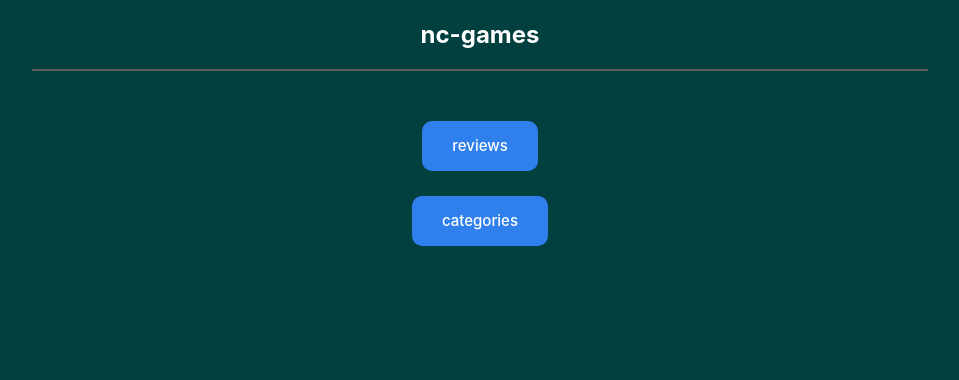
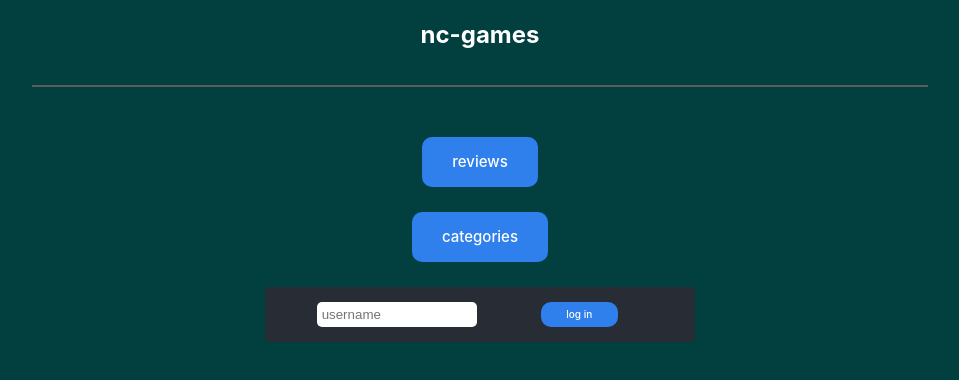
Before and after one commit to alxjnr/nc-games, a React (Create React App) app: page / in a window 1280 px wide. Shown: the top 380 px of the page, without its empty margins (160-1119 px from the left). Built offline with nearby package versions, Linux system fonts and the light colour scheme.

Commit message:
add functionality for deleting comments

```diff
--- a/src/App.css
+++ b/src/App.css
@@ -2,7 +2,7 @@
   text-align: center;
 }
 
-.App-logo {
+/* .App-logo {
   height: 40vmin;
   pointer-events: none;
 }
@@ -11,9 +11,9 @@
   .App-logo {
     animation: App-logo-spin infinite 20s linear;
   }
-}
+} */
 
-.App-header {
+/* .App-header {
   background-color: #282c34;
   min-height: 100vh;
   display: flex;
@@ -22,7 +22,7 @@
   justify-content: center;
   font-size: calc(10px + 2vmin);
   color: white;
-}
+} */
 
 .App-link {
   color: #61dafb;
@@ -43,15 +43,58 @@ body {
 }
 
 .header-section {
+  /* display: flex;
+  justify-content: space-evenly;
+  flex-wrap: nowrap; */
   border-bottom: solid rgb(92, 92, 92) 2px;
   width: 70vw;
   margin: auto;
+}
+
+.header-section h1 {
+  display: inline-block;
+}
+
+.header-section h6 {
+  display: inline-block;
+  margin-left: 10vw;
+}
+
+.user-panel {
+  border: solid black 2px;
+  position: relative;
+  display: inline-block;
 }
 
 .home-section {
   display: block;
   margin: auto;
   margin-top: 25px;
+}
+
+.log-in-form {
+  width: 70vw;
+  max-width: 400px;
+  margin: auto;
+  margin-top: 25px;
+  padding: 15px;
+  background-color: #282c34;
+  border-radius: 5px;
+}
+
+.log-in-form input {
+  border: white;
+  width: 150px;
+  border-radius: 5px;
+  padding: 5px;
+}
+
+.log-in-form button {
+  padding: 5px 2vw 5px 2vw;
+  height: 25px;
+  font-size: x-small;
+  margin-left: 5vw;
+  margin-right: 2vw;
 }
 
 .home-section button {
@@ -147,6 +190,14 @@ body {
   margin-top: 25px;
   margin-bottom: 25px;
   text-align: left;
+}
+
+.comment-section button {
+  padding: 5px 2vw 5px 2vw;
+  height: 30px;
+  font-size: xx-small;
+  margin-right: 2vw;
+  background-color: #11407e;
 }
 
 .review-button-container {
--- a/src/App.js
+++ b/src/App.js
@@ -6,15 +6,25 @@ import ListOfReviews from "./components/ListOfReviews";
 import ViewReview from "./components/ViewReview";
 import ListOfCategories from "./components/ListOfCategories";
 import ViewCategory from "./components/ViewCategory";
+import { useState } from "react";
 
 function App() {
+  const [user, setUser] = useState("");
+  const [isLoggedIn, setIsLoggedIn] = useState(false);
+
   return (
     <div className="App">
-      <Header />
+      <Header user={user} isLoggedIn={isLoggedIn} />
       <Routes>
-        <Route path="/" element={<Home />} />
+        <Route
+          path="/"
+          element={<Home setUser={setUser} setIsLoggedIn={setIsLoggedIn} />}
+        />
         <Route path="/reviews" element={<ListOfReviews />} />
-        <Route path="/reviews/:review_id" element={<ViewReview />} />
+        <Route
+          path="/reviews/:review_id"
+          element={<ViewReview user={user} />}
+        />
         <Route path="/categories" element={<ListOfCategories />} />
         <Route path="/categories/:category_name" element={<ViewCategory />} />
       </Routes>
--- a/src/api.js
+++ b/src/api.js
@@ -94,3 +94,16 @@ export const getReviewsByCategory = (category, sort_by, order) => {
     return data;
   });
 };
+
+export const getUser = (username) => {
+  return gamesApi.get(`/users`).then(({ data }) => {
+    const filteredUsers = data.users.filter((user) => {
+      return user.username === username;
+    });
+    return filteredUsers;
+  });
+};
+
+export const deleteComment = (comment_id) => {
+  return gamesApi.delete(`comments/${comment_id}`);
+};
--- a/src/components/Header.jsx
+++ b/src/components/Header.jsx
@@ -1,6 +1,6 @@
 import { useNavigate } from "react-router-dom";
 
-const Header = () => {
+const Header = ({ user, isLoggedIn }) => {
   const navigateToHome = () => {
     navigate("/");
   };
@@ -8,6 +8,7 @@ const Header = () => {
   return (
     <section className="header-section">
       <h1 onClick={navigateToHome}>nc-games</h1>
+      {isLoggedIn ? <h6>{user}</h6> : <p></p>}
     </section>
   );
 };
--- a/src/components/Home.jsx
+++ b/src/components/Home.jsx
@@ -1,6 +1,7 @@
 import { useNavigate } from "react-router-dom";
+import LogIn from "./LogIn";
 
-const Home = () => {
+const Home = ({ setUser, setIsLoggedIn }) => {
   const navigate = useNavigate();
 
   const navigateToReviews = () => {
@@ -12,10 +13,13 @@ const Home = () => {
   };
 
   return (
-    <section className="home-section">
-      <button onClick={navigateToReviews}>reviews</button>
-      <br></br>
-      <button onClick={navigateToCategories}>categories</button>
+    <section>
+      <section className="home-section">
+        <button onClick={navigateToReviews}>reviews</button>
+        <br></br>
+        <button onClick={navigateToCategories}>categories</button>
+      </section>
+      <LogIn setUser={setUser} setIsLoggedIn={setIsLoggedIn} />
     </section>
   );
 };
--- /dev/null
+++ b/src/components/LogIn.jsx
@@ -0,0 +1,36 @@
+import { useState } from "react";
+import { getUser } from "../api";
+
+const LogIn = ({ setUser, setIsLoggedIn }) => {
+  const [username, setUsername] = useState("");
+  const [userError, setUserError] = useState(false);
+
+  const handleSubmit = (event) => {
+    event.preventDefault();
+    getUser(username).then((data) => {
+      if (!data.length) {
+        setUserError(true);
+      } else {
+        setUserError(false);
+        setUser(username);
+        setIsLoggedIn(true);
+        setUsername("");
+      }
+    });
+  };
+  return (
+    <form className="log-in-form" onSubmit={handleSubmit}>
+      <input
+        placeholder="username"
+        value={username}
+        onChange={(event) => {
+          setUsername(event.target.value);
+        }}
+      ></input>
+      <button>log in</button>
+      {userError ? <h5>invalid username</h5> : <section></section>}
+    </form>
+  );
+};
+
+export default LogIn;
--- a/src/components/ViewComments.jsx
+++ b/src/components/ViewComments.jsx
@@ -1,13 +1,17 @@
 import { useEffect, useState } from "react";
-import { postCommentToReview } from "../api";
-import { getCommentsOnReview } from "../api";
+import {
+  getCommentsOnReview,
+  deleteComment,
+  postCommentToReview,
+} from "../api";
 
-const ViewComments = ({ isReadingComments, review_id }) => {
+const ViewComments = ({ isReadingComments, review_id, user }) => {
   const [comment, setComment] = useState("");
   const [comments, setComments] = useState([]);
   const [isLoadingComments, setIsLoadingComments] = useState(false);
   const [postError, setPostError] = useState(false);
   const [emptyError, setEmptyError] = useState(false);
+  const [noUserError, setNoUserError] = useState(false);
 
   useEffect(() => {
     setIsLoadingComments(true);
@@ -19,12 +23,16 @@ const ViewComments = ({ isReadingComments, review_id }) => {
 
   const handleSubmit = (event, review_id) => {
     event.preventDefault();
+    if (user === "") {
+      setNoUserError(true);
+    } else {
+      setNoUserError(false);
       if (comment === "") {
         setEmptyError(true);
       } else {
         setEmptyError(false);
         let newComment = {
-        author: "grumpy19",
+          author: user,
           body: comment,
           votes: 0,
         };
@@ -43,6 +51,18 @@ const ViewComments = ({ isReadingComments, review_id }) => {
             setPostError(true);
           });
       }
+    }
+  };
+
+  const removeComment = (comment_id) => {
+    setComments((comments) => {
+      return comments.filter((comment) => {
+        return comment.comment_id !== comment_id;
+      });
+    });
+    deleteComment(comment_id).then(() => {
+      console.log("removed");
+    });
   };
 
   return (
@@ -62,9 +82,22 @@ const ViewComments = ({ isReadingComments, review_id }) => {
                       key={comment.created_at + comment.author}
                       className="comment-section"
                     >
+                      <section>
                         <h5>{comment.author}</h5>
+                      </section>
                       <h4>{comment.body}</h4>
                       <h5>votes: {comment.votes}</h5>
+                      {user === comment.author ? (
+                        <button
+                          onClick={() => {
+                            removeComment(comment.comment_id);
+                          }}
+                        >
+                          delete
+                        </button>
+                      ) : (
+                        <section></section>
+                      )}
                     </li>
                   );
                 })}
@@ -96,7 +129,12 @@ const ViewComments = ({ isReadingComments, review_id }) => {
                   <p>cannot post at this time</p>
                 )}
                 {emptyError ? (
-                  <p>comments cannot be empty, please try again.</p>
+                  <p>comments cannot be empty, please try again</p>
+                ) : (
+                  <section></section>
+                )}
+                {noUserError ? (
+                  <p>please log in to post a comment</p>
                 ) : (
                   <section></section>
                 )}
--- a/src/components/ViewReview.jsx
+++ b/src/components/ViewReview.jsx
@@ -8,7 +8,7 @@ import {
 import { useParams } from "react-router-dom";
 import ViewComments from "./ViewComments";
 
-const ViewReview = () => {
+const ViewReview = ({ user }) => {
   const [review, setReview] = useState({});
   const [isLoading, setIsLoading] = useState(false);
   const [createdDate, setCreatedDate] = useState("");
@@ -130,6 +130,7 @@ const ViewReview = () => {
               isReadingComments={isReadingComments}
               review_id={review_id}
               setIsReadingComments={setIsReadingComments}
+              user={user}
             />
           ) : (
             <section></section>
```
Lines whose indentation alone changed are shown as unchanged.
